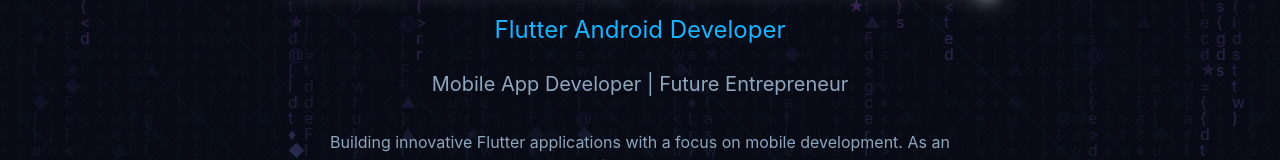
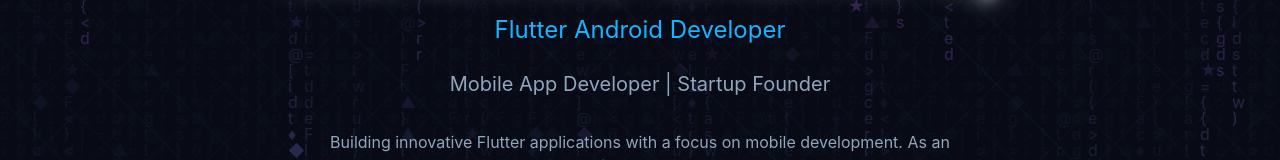
Before and after one commit to ibrahimaroosi/lucid-shell-cyber-forge, a React (Vite) app: page / in a window 1280 px wide. Shown: the part 388-548 px from the top of the page. Built offline with nearby package versions, Linux system fonts and the light colour scheme; the HTML template or start-up script is replaced by a standard one.

Commit message:
Refactor: Update entrepreneur title

```diff
--- a/src/components/Hero.tsx
+++ b/src/components/Hero.tsx
@@ -47,7 +47,7 @@ const Hero = () => {
           </h2>
 
           <p className="text-base sm:text-lg md:text-xl text-muted-foreground mb-6 sm:mb-8 animate-slide-up delay-700">
-            Mobile App Developer | Future Entrepreneur
+            Mobile App Developer | Startup Founder
           </p>
 
           <div className="space-y-4 animate-slide-up delay-900 mb-8 sm:mb-12">
```
